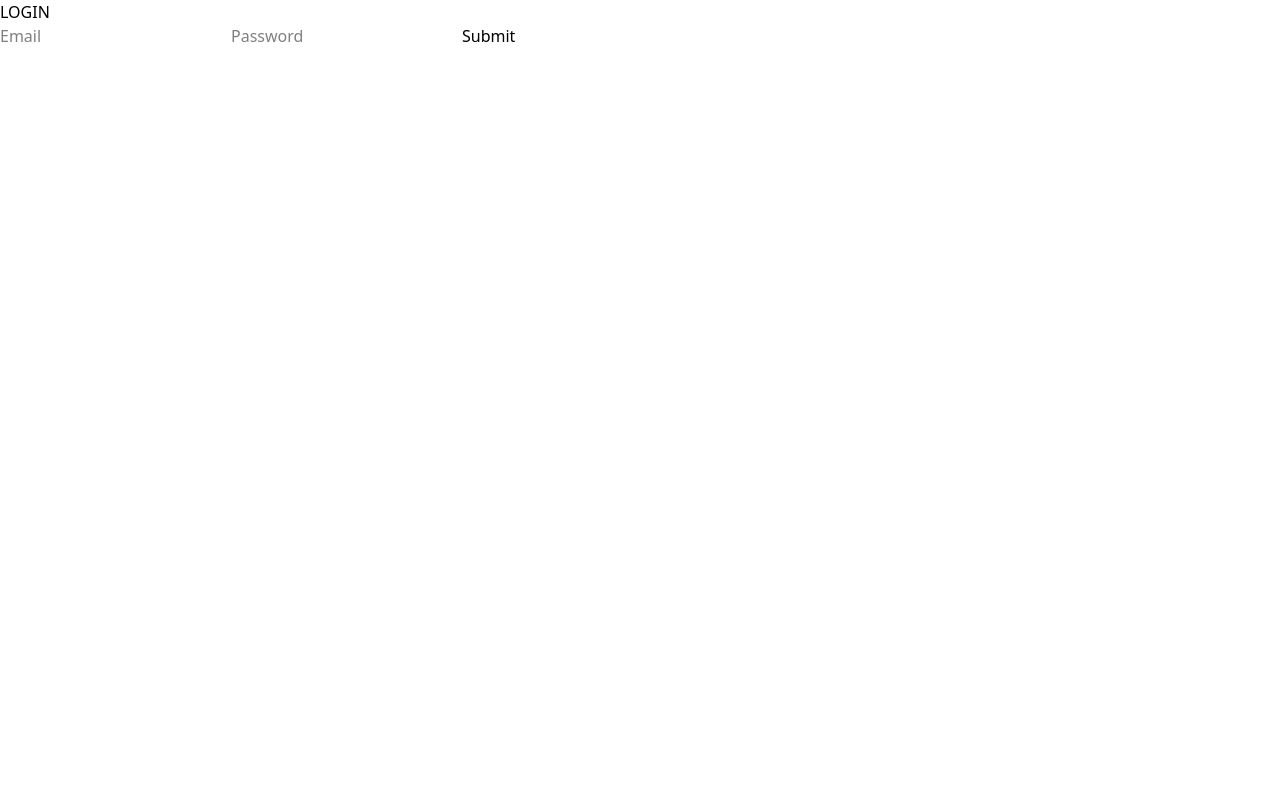
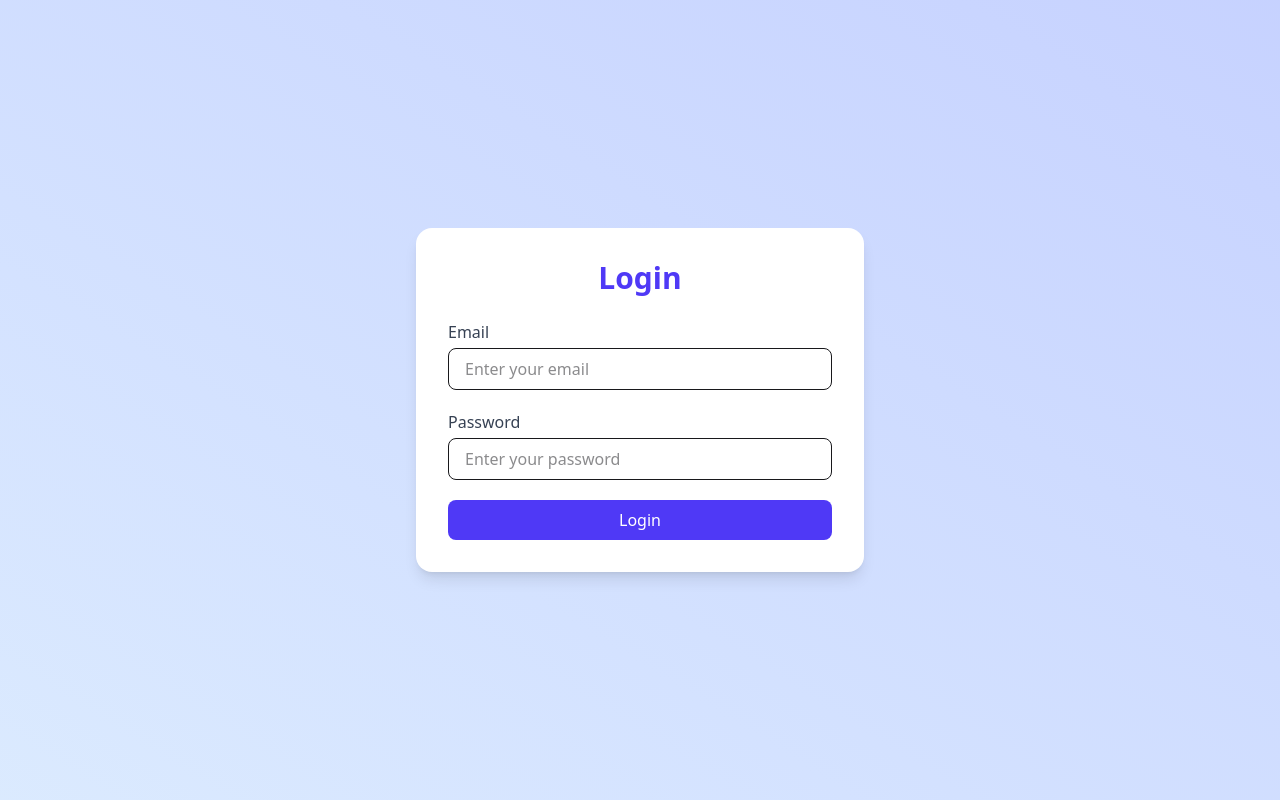
Before and after one commit to AaliyanAslam/posts-and-feed, a React (Vite) app: page / in a window 1280 px wide. Built offline with nearby package versions, Linux system fonts and the light colour scheme.

Commit message:
daysi ui i , login page ui set ,

```diff
--- a/package.json
+++ b/package.json
@@ -25,6 +25,7 @@
     "@types/react": "^19.0.10",
     "@types/react-dom": "^19.0.4",
     "@vitejs/plugin-react": "^4.3.4",
+    "daisyui": "^5.0.30",
     "eslint": "^9.22.0",
     "eslint-plugin-react-hooks": "^5.2.0",
     "eslint-plugin-react-refresh": "^0.4.19",
--- a/src/components/ShowFeeds.jsx
+++ b/src/components/ShowFeeds.jsx
@@ -1,14 +1,14 @@
 import React, { useEffect, useState } from 'react';
 import { db } from '../lib/firebase';
 import { collection, onSnapshot, query } from 'firebase/firestore';
-import { limit } from 'firebase/firestore';
+// import { limit } from 'firebase/firestore';
 
 const ShowFeeds = () => {
   const [postData, setPostData] = useState([]);
 
   useEffect(() => {
     const getFeeds = async () => {
-      const q = query(collection(db, 'feeds'), limit(10));
+      const q = query(collection(db, 'feeds'));
       onSnapshot(q, (querySnapshot) => {
         const feeds = [];
         querySnapshot.forEach((doc) => {
--- a/src/index.css
+++ b/src/index.css
@@ -1 +1,2 @@
 @import "tailwindcss";
+@plugin "daisyui";
--- a/src/pages/Login.jsx
+++ b/src/pages/Login.jsx
@@ -1,43 +1,82 @@
 import { useForm } from "react-hook-form";
-import {auth} from "../lib/firebase"
+import { auth } from "../lib/firebase";
 import { signInWithEmailAndPassword } from "firebase/auth";
 import { useNavigate } from "react-router-dom";
 import { useDispatch } from "react-redux";
-import { addUser } from "../config/redux/reducers/authSlice"
+import { addUser } from "../config/redux/reducers/authSlice";
+import Loader from "../components/Loader";
+import { useState } from "react";
 
+const Login = () => {
+  const dispatch = useDispatch();
+  const [loading, setLoading] = useState(false);
+  const [error, setError] = useState(false);
+  const {
+    register,
+    handleSubmit,
+    formState: { errors },
+  } = useForm();
+  const navigate = useNavigate();
 
-const Login= ()=>  {
-const dispatch = useDispatch();
-  const { register, handleSubmit, formState: { errors } } = useForm();
-  const navigate = useNavigate();
   const onSubmit = async (data) => {
-    try{
-        const res = await signInWithEmailAndPassword(auth, data.Email, data.Password)
-        console.log(res.user.email);
-     dispatch(addUser(res.user.email))
-        alert("Login successful")
-        navigate("/dashboard")
-    }catch{
-        alert("Invalid email or password")
+    try {
+      setLoading(true);
+      setError(false);
+      const res = await signInWithEmailAndPassword(auth, data.Email, data.Password);
+      dispatch(addUser(res.user.email));
+      alert("Login successful");
+      navigate("/dashboard");
+    } catch {
+      setError(true);
+    } finally {
+      setLoading(false);
     }
-
-
-
-
-
-  }
+  };
 
   return (
-  <>LOGIN
-    <form onSubmit={handleSubmit(onSubmit)}>
-      <input defaultValue="" placeholder="Email"{...register("Email")} />
+    <div className="min-h-screen flex items-center justify-center bg-gradient-to-tr from-blue-100 to-indigo-200">
+      <div className="bg-white p-8 rounded-2xl shadow-lg w-full max-w-md">
+        <h2 className="text-3xl font-bold text-center text-indigo-600 mb-6">Login</h2>
+        <form onSubmit={handleSubmit(onSubmit)} className="space-y-5">
+          <div>
+            <label className="block mb-1 font-medium text-gray-700">Email</label>
+            <input
+              type="email"
+              placeholder="Enter your email"
+              {...register("Email", { required: "Email is required" })}
+              className="w-full px-4 py-2 border rounded-lg focus:outline-none focus:ring-2 focus:ring-indigo-400"
+            />
+            {errors.Email && (
+              <span className="text-red-500 text-sm">{errors.Email.message}</span>
+            )}
+          </div>
 
-      <input placeholder="Password"{...register("Password", { required: true })} />
-      {errors.exampleRequired && <span>This field is required</span>}
+          <div>
+            <label className="block mb-1 font-medium text-gray-700">Password</label>
+            <input
+              type="password"
+              placeholder="Enter your password"
+              {...register("Password", { required: "Password is required" })}
+              className="w-full px-4 py-2 border rounded-lg focus:outline-none focus:ring-2 focus:ring-indigo-400"
+            />
+            {errors.Password && (
+              <span className="text-red-500 text-sm">{errors.Password.message}</span>
+            )}
+          </div>
 
-      <input type="submit" />
-    </form>
-  </>
+          {error && <p className="text-red-600 text-sm text-center">Invalid email or password</p>}
+
+          <button
+            type="submit"
+            disabled={loading}
+            className="w-full bg-indigo-600 text-white py-2 rounded-lg hover:bg-indigo-700 transition duration-200"
+          >
+            {loading ? <Loader /> : "Login"}
+          </button>
+        </form>
+      </div>
+    </div>
   );
-}
-export default Login
+};
+
+export default Login;
```
Also changed, not shown: 1 other file (tests, documents, lock files or other folders).
